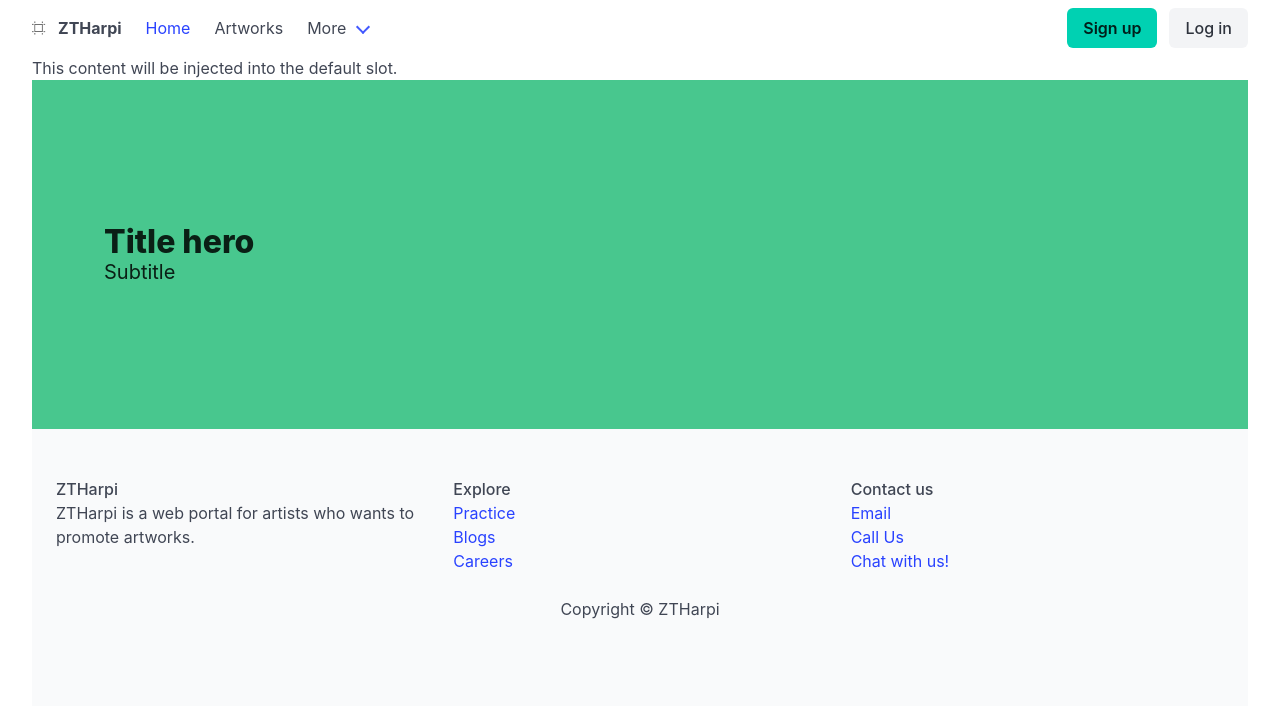
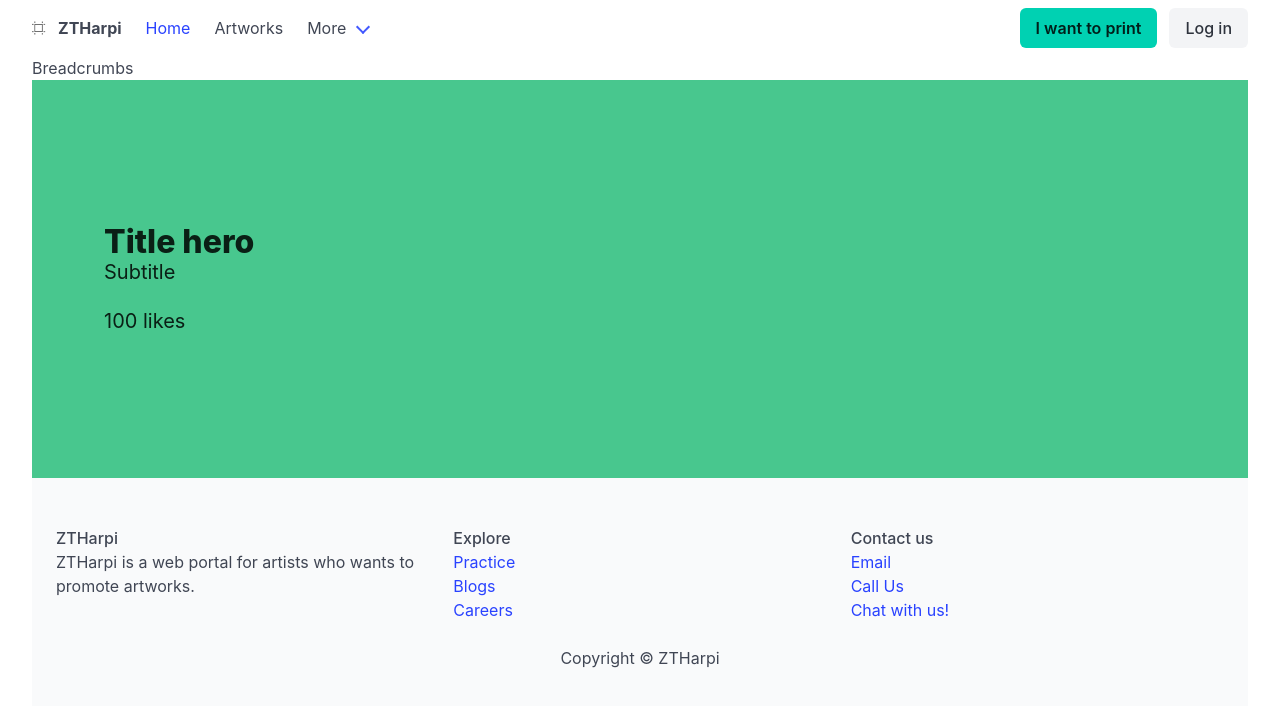
Before and after one commit to kkzamai/zth-art, a Vue app: page / in a window 1280 px wide. Shown: the top 706 px of the page. Built offline with nearby package versions, Linux system fonts and the light colour scheme.

Commit message:
initial internationalization setup

```diff
--- a/package.json
+++ b/package.json
@@ -17,6 +17,7 @@
     "bulma": "^1.0.2",
     "pinia": "^2.1.7",
     "vue": "^3.4.29",
+    "vue-i18n": "^9.13.1",
     "vue-router": "^4.3.3"
   },
   "devDependencies": {
--- a/src/App.vue
+++ b/src/App.vue
@@ -1,10 +1,12 @@
 <script setup lang="ts">
 import { RouterLink, RouterView } from 'vue-router'
-import Header from './components/Header.vue'
+import Header from './components/NavBar.vue'
 </script>
 
 <template>
-  <RouterView />
+  <KeepAlive>
+    <RouterView />
+  </KeepAlive>
 </template>
 
 <script setup lang="ts"></script>
--- a/src/components/Content.vue
+++ b/src/components/MainContent.vue
@@ -4,7 +4,13 @@
       <div class="">
         <p class="title">Title hero</p>
         <p class="subtitle">Subtitle</p>
+        <p class="subtitle">{{ $tc('general.likes', general_likes, { count: general_likes }) }}</p>
       </div>
     </div>
   </section>
 </template>
+
+<script setup>
+import { ref } from 'vue'
+const general_likes = ref(100)
+</script>
--- a/src/components/Header.vue
+++ b/src/components/NavBar.vue
@@ -55,19 +55,21 @@
 
     <div id="navbarBasicExample" class="navbar-menu">
       <div class="navbar-start">
-        <a class="navbar-item"> <RouterLink to="/">Home</RouterLink> </a>
+        <a class="navbar-item">
+          <RouterLink to="/">{{ $t('header.home') }}</RouterLink>
+        </a>
 
-        <a class="navbar-item"> Artworks </a>
+        <a class="navbar-item"> {{ $t('header.artworks') }} </a>
 
         <div class="navbar-item has-dropdown is-hoverable">
-          <a class="navbar-link"> More </a>
+          <a class="navbar-link"> {{ $t('header.more') }} </a>
 
           <div class="navbar-dropdown">
-            <a class="navbar-item"> About </a>
-            <a class="navbar-item is-selected"> Artists </a>
-            <a class="navbar-item"> Contact </a>
+            <a class="navbar-item"> {{ $t('header.about') }} </a>
+            <a class="navbar-item is-selected"> {{ $t('header.artists') }} </a>
+            <a class="navbar-item"> {{ $t('header.contact') }} </a>
             <hr class="navbar-divider" />
-            <a class="navbar-item"> Printing </a>
+            <a class="navbar-item"> {{ $t('header.printing') }} </a>
           </div>
         </div>
       </div>
@@ -76,9 +78,9 @@
         <div class="navbar-item">
           <div class="buttons">
             <a class="button is-primary">
-              <strong>Sign up</strong>
+              <strong>{{ $t('header.signup') }}</strong>
             </a>
-            <a class="button is-light"> Log in </a>
+            <a class="button is-light">{{ $t('header.login') }}</a>
           </div>
         </div>
       </div>
--- /dev/null
+++ b/src/includes/i18n.js
@@ -0,0 +1,12 @@
+import { createI18n } from "vue-i18n";
+import en from "@/locales/en.json"
+import pt from "@/locales/pt.json"
+
+export default createI18n({
+	locale: "en",
+	fallbackLocale: "en",
+	messages: {
+		en,
+		pt
+	},
+})
--- /dev/null
+++ b/src/locales/en.json
@@ -0,0 +1,16 @@
+{
+	"header": {
+		"home": "Home",
+		"artworks": "Artworks",
+		"more": "More",
+		"artists": "Artists",
+		"about": "About",
+		"contact": "Contact",
+		"printing": "Printing",
+		"signup": "I want to print",
+		"login": "Log in"
+	},
+	"general": {
+		"likes": "No likes | 1 like | {count} likes"
+	}
+}
--- /dev/null
+++ b/src/locales/pt.json
@@ -0,0 +1,16 @@
+{
+	"header": {
+		"home": "Início",
+		"artworks": "Artes",
+		"more": "Mais",
+		"artists": "Artistas",
+		"about": "Sobre",
+		"contact": "Contato",
+		"printing": "Impressão",
+		"signup": "Quero imprimir",
+		"login": "Logar"
+	},
+	"general": {
+		"likes": "Nenhuma curtida | 1 curtida | {count} curtidas"
+	}
+}
--- a/src/main.ts
+++ b/src/main.ts
@@ -6,10 +6,12 @@ import { createPinia } from 'pinia'
 
 import App from './App.vue'
 import router from './router'
+import i18n from './includes/i18n'
 
 const app = createApp(App)
 
 app.use(createPinia())
 app.use(router)
+app.use(i18n)
 
 app.mount('#app')
--- a/src/views/BaseLayout.vue
+++ b/src/views/BaseLayout.vue
@@ -1,7 +1,7 @@
 <template>
   <div class="container is-fluid">
     <slot name="header"></slot>
-    <slot></slot>
+    <slot name="breadcrumbs"></slot>
     <slot name="content"></slot>
     <slot name="footer"></slot>
   </div>
--- a/src/views/HomeView.vue
+++ b/src/views/HomeView.vue
@@ -1,24 +1,24 @@
 <template>
   <BaseLayout>
     <template v-slot:header>
-      <Header />
+      <NavBar />
     </template>
-
-    <p>This content will be injected into the default slot.</p>
-
+    <template v-slot:breadcrumbs>
+      <p>Breadcrumbs</p>
+    </template>
     <template v-slot:content>
-      <Content />
+      <mainContent />
     </template>
 
     <template v-slot:footer>
-      <Footer />
+      <FooterContent />
     </template>
   </BaseLayout>
 </template>
 
 <script setup lang="ts">
 import BaseLayout from './BaseLayout.vue'
-import Header from '@/components/Header.vue'
-import Content from '@/components/Content.vue'
-import Footer from '@/components/Footer.vue'
+import NavBar from '@/components/NavBar.vue'
+import MainContent from '@/components/MainContent.vue'
+import FooterContent from '@/components/FooterContent.vue'
 </script>
```
Also changed, not shown: src/components/FooterContent.vue (renamed from src/components/Footer.vue), 1 other file (tests, documents, lock files or other folders).
